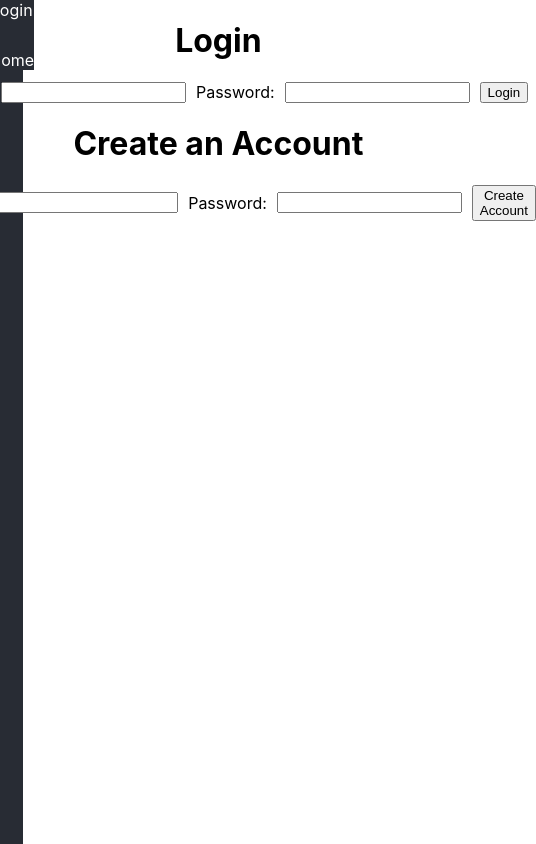
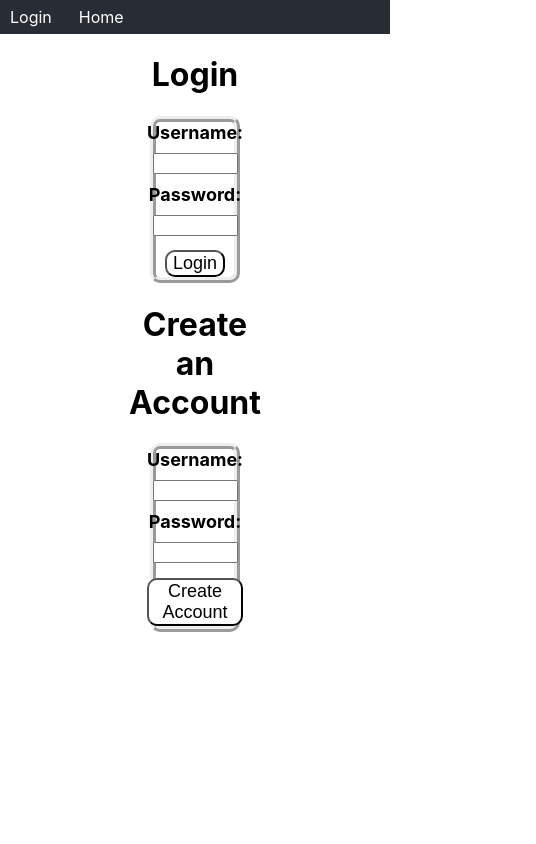
Before and after one commit to JesusMunoz01/TaskPlanner, a React (Create React App) app in the folder client/: page /login in a window 390 px wide. Shown: the whole page, 536 px wide, since content can reach past the window. Built offline with nearby package versions, Linux system fonts and the light colour scheme.

Commit message:
updated login CSS and fixed a localStorage error

```diff
--- a/client/src/App.css
+++ b/client/src/App.css
@@ -46,20 +46,23 @@
 }
 
 .navbar {
-  width: 6%;
+  width: 7%;
+  height: 100%;
   float: left;
   display: flex;
-  grid-gap: 10px;
+  grid-gap: 20%;
   justify-content: center;
-  align-items:start;
+  align-items: flex-start;
   background-color: #282c34;
 }
 
 .links {
   display: grid;
-  grid-gap: 30px;
+  grid-gap: 80%;
+  width: 100%;
+  font-size: 100%;
   justify-content: center;
-  align-items:start;
+  align-items: flex-start;
   background-color: #282c34;
 }
 
@@ -67,6 +70,7 @@
   display: flex;
   justify-content: center;
   align-items: center;
+  width: fit-content;
 }
 
 .navbar a:link, a:visited{
@@ -130,3 +134,284 @@
   align-items: center;
   flex-direction: column;
 }
+
+.loginPage{
+  display: flex;
+  flex-direction: column;
+  height: 95%;
+  width: 50%;
+  justify-content: flex-start;
+  align-items: center;
+}
+
+.loginPage-loginPrompt{
+  display: flex;
+  height: 40%;
+  width: 80%;
+  justify-content: center;
+  border-style: ridge;
+  border-radius: 10px;
+  border-width: 6px;
+}
+
+.loginPage-loginPrompt form{
+  display: flex;
+  flex-direction: column;
+  height: 50%;
+  justify-content: center;
+  align-self: center;
+}
+
+.loginPage-loginPrompt form label{
+  font-size: large;
+  font-weight: bold;
+}
+
+.loginPage-loginPrompt form button{
+  margin-top: 5%;
+  border-radius: 10px;
+  font-size: large;
+  background-color: white;
+}
+
+.loginPage-loginPrompt form input{
+  width: 80%;
+}
+
+.loginPage-createAccountPrompt{
+  display: flex;
+  height: 40%;
+  width: 80%;
+  justify-content: center;
+  border-style: ridge;
+  border-radius: 10px;
+  border-width: 6px;
+}
+
+.loginPage-createAccountPrompt form{
+  display: flex;
+  flex-direction: column;
+  height: 50%;
+  justify-content: center;
+  align-self: center;
+}
+
+.loginPage-createAccountPrompt form label{
+  font-size: large;
+  font-weight: bold;
+}
+
+.loginPage-createAccountPrompt form input{
+  width: 80%;
+}
+
+.loginPage-createAccountPrompt form button{
+  margin-top: 5%;
+  border-radius: 10px;
+  font-size: large;
+  background-color: white;
+}
+
+@media (max-width: 700px) {
+  .App {
+    display: flex;
+    flex-direction: column;
+    height: 100%;
+    width: 100%;
+    align-items: center;
+    justify-content: center;
+    margin: 0 auto;
+    padding: 0;
+    box-sizing: border-box;
+  }
+
+  .pageFormat {
+    height: 100%;
+    width: 100%;
+    display: flex;
+    justify-content: flex-start;
+    align-items: center;
+    flex-direction: column;
+  }
+
+  .navbar {
+    width: 100%;
+    height: 4vh;
+    display: flex;
+    justify-content: flex-start;
+    align-items:center;
+    background-color: #282c34;
+    flex-direction: row;
+  }
+
+  .links {
+    display: flex;
+    flex-direction: row;
+    width: 20%;
+    font-size: 100%;
+    justify-content: flex-start;
+    align-items: flex-start;
+    background-color: #282c34;
+  }
+
+  .links li span{
+    display: flex;
+    width: 100%;
+  }
+
+  .navbar li {
+    display: flex;
+    flex-direction: row;
+    justify-content: center;
+    align-items: center;
+    margin-left: 10px;
+  }
+
+  .navbar a:link, a:visited{
+    color: white;
+    text-decoration: none;
+  }
+
+  .navbar a:hover{
+    color: green;
+  }
+
+  .home{
+    display: flex;
+    flex-direction: column;
+    align-items:center;
+    height: 50%;
+    width: 50%;
+  }
+
+  .tasks {
+    display: flex;
+    flex-direction: column;
+    width: 70vw;
+    height: 50vh;
+    margin: 0 auto;
+    border-radius: 10px;
+    border-style: solid;
+    overflow-y: auto;
+    overflow-x: hidden;
+
+  }
+
+  .tasks li {
+    margin: 0.1%;
+    display: flex;
+    justify-content: center;
+    align-items: center;
+    width: 98%;
+    height: 6%;
+    border-radius: 10px;
+    border-style: groove;
+
+  }
+
+  .tasks li button{
+    display: flex;
+    justify-content: center;
+    align-items: center;
+    font-size: 18px;
+    width: 8%;
+    background-color: rgb(214, 13, 13);
+    border-radius: 5px;
+    position: sticky;
+    left: 90%;
+  }
+
+  .addTask{
+    display: flex;
+    flex-direction: column;
+  }
+
+  .addTask form{
+    display: flex;
+    flex-direction: column;
+  }
+
+  .intro {
+    display: flex;
+    justify-content: center;
+    align-items: center;
+    flex-direction: column;
+  }
+
+  .loginPage{
+    display: flex;
+    flex-direction: column;
+    height: 95%;
+    width: 50%;
+    justify-content: flex-start;
+    align-items: center;
+  }
+
+  .loginPage-loginPrompt{
+    display: flex;
+    height: 40%;
+    width: 80%;
+    justify-content: center;
+    border-style: ridge;
+    border-radius: 10px;
+    border-width: 6px;
+  }
+
+  .loginPage-loginPrompt form{
+    display: flex;
+    flex-direction: column;
+    height: 50%;
+    justify-content: center;
+    align-self: center;
+  }
+
+  .loginPage-loginPrompt form label{
+    font-size: large;
+    font-weight: bold;
+  }
+
+  .loginPage-loginPrompt form button{
+    margin-top: 5%;
+    border-radius: 10px;
+    font-size: large;
+    background-color: white;
+  }
+
+  .loginPage-loginPrompt form input{
+    width: 80%;
+  }
+
+  .loginPage-createAccountPrompt{
+    display: flex;
+    height: 40%;
+    width: 80%;
+    justify-content: center;
+    border-style: ridge;
+    border-radius: 10px;
+    border-width: 6px;
+  }
+
+  .loginPage-createAccountPrompt form{
+    display: flex;
+    flex-direction: column;
+    height: 50%;
+    justify-content: center;
+    align-self: center;
+  }
+
+  .loginPage-createAccountPrompt form label{
+    font-size: large;
+    font-weight: bold;
+  }
+
+  .loginPage-createAccountPrompt form input{
+    width: 80%;
+  }
+
+  .loginPage-createAccountPrompt form button{
+    margin-top: 5%;
+    border-radius: 10px;
+    font-size: large;
+    background-color: white;
+  }
+}
--- a/client/src/components/navbar.js
+++ b/client/src/components/navbar.js
@@ -10,10 +10,10 @@ export const Navbar = ({loginStatus}) => {
         loginStatus("Logged out");
     }
 
-    return <div className='navbar'>
+    return <div>
         <div className="links">
-            <li>{!cookies.access_token ? (<Link to={"/login"}>Login</Link>) : <button onClick={logout}>Logout</button>}</li>
-            <li><Link to={"/"}>Home</Link></li>
+            <li>{!cookies.access_token ? (<Link to={"/login"}><span>Login</span></Link>) : <button onClick={logout}>Logout</button>}</li>
+            <li><Link to={"/"}><span>Home</span></Link></li>
         </div>
     </div>
 }
--- a/client/src/pages/home.js
+++ b/client/src/pages/home.js
@@ -35,10 +35,12 @@ export const Home = (data) => {
             const getLocal = window.localStorage.getItem("localTaskData");
             let nextId = 0;
             let localTask = [];
+            let lastTask = [];
             if(getLocal)
                 localTask = JSON.parse(window.localStorage.getItem("localTaskData"))
             let localCopy = JSON.parse(window.localStorage.getItem("localTaskData"))
-            let lastTask = localCopy.pop();
+            if(localCopy)
+                lastTask = localCopy.pop();
             if(lastTask)
                 nextId = lastTask._id + 1;
 
@@ -68,8 +70,15 @@ export const Home = (data) => {
         else{
             const delItem = JSON.parse(tasks).filter((task) => task._id !== taskId)
             window.localStorage.setItem("localTaskData", JSON.stringify(delItem))
+            console.log(JSON.parse(tasks).length)
+            console.log(JSON.parse(tasks).length === 0)
+            if(JSON.parse(tasks).length === 1){
+                window.localStorage.removeItem("localTaskData");
+                setTasks(null);
+            }else{
                 const getUpdatedLocal = window.localStorage.getItem("localTaskData");
                 setTasks(getUpdatedLocal);
+            }
         }
     }
 
@@ -97,6 +106,7 @@ export const Home = (data) => {
                 }
             </div>
         </div>
+        <div className="addTask">
             <h2>Add Task</h2>
             <form>
                 <label>Title: </label>
@@ -106,4 +116,5 @@ export const Home = (data) => {
                 <button onClick={(e) => sendTask(e)}>Submit</button>
             </form>
         </div>
+    </div>
 }
--- a/client/src/pages/login.js
+++ b/client/src/pages/login.js
@@ -67,8 +67,9 @@ export const Login = ({loginStatus}) => {
         setPassword('');
     }
 
-    return <div>
+    return <div className="loginPage">
         <h1>Login</h1>
+        <div className="loginPage-loginPrompt">
             <form>
                 <label>Username: </label>
                 <input id="logUser" value={username} onChange={(e) => setUsername(e.target.value)}></input>
@@ -76,7 +77,9 @@ export const Login = ({loginStatus}) => {
                 <input id="logPassword" type="password" value={password} onChange={(e) => setPassword(e.target.value)}></input>
                 <button onClick={(e) => logUser(e)}>Login</button>
             </form>
+        </div>
         <h1>Create an Account</h1>
+        <div className="loginPage-createAccountPrompt">
             <form>
                 <label htmlFor="createUser">Username: </label>
                 <input id="createUser" type="text" value={newUsername} onChange={(e) => setNewUsername(e.target.value)}></input>
@@ -85,4 +88,5 @@ export const Login = ({loginStatus}) => {
                 <button onClick={(e) => createUser(e)}>Create Account</button>
             </form>
         </div>
+    </div>
 }
```
Lines whose indentation alone changed are shown as unchanged.
